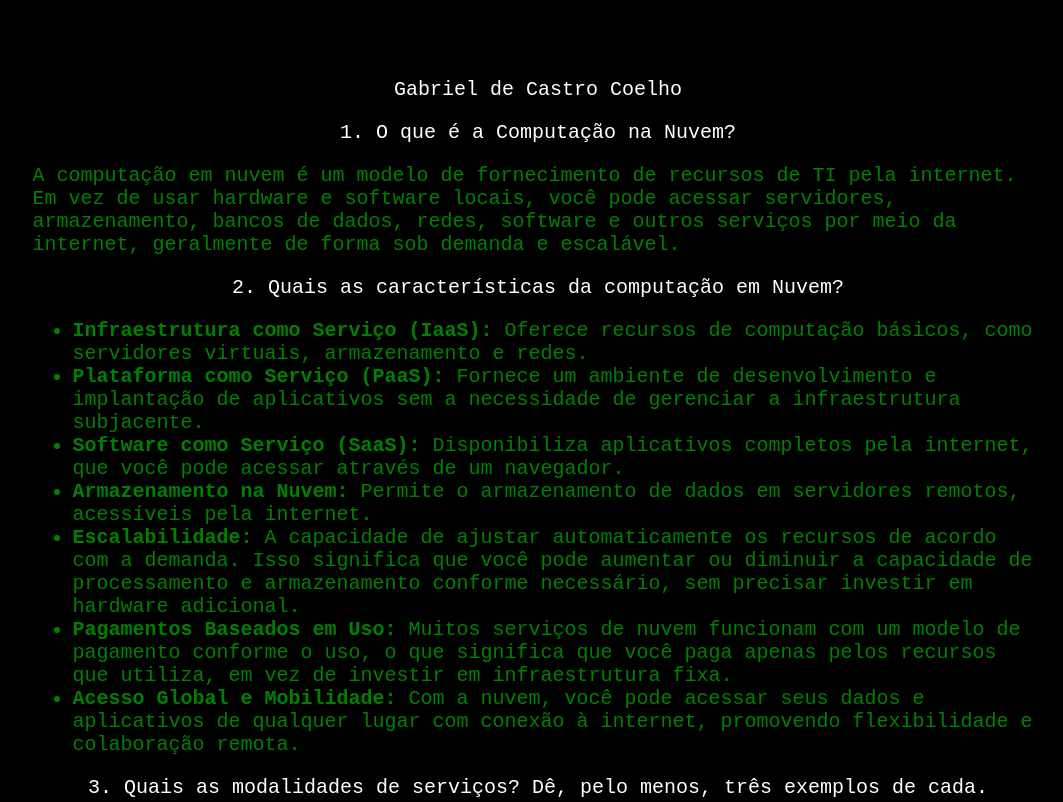
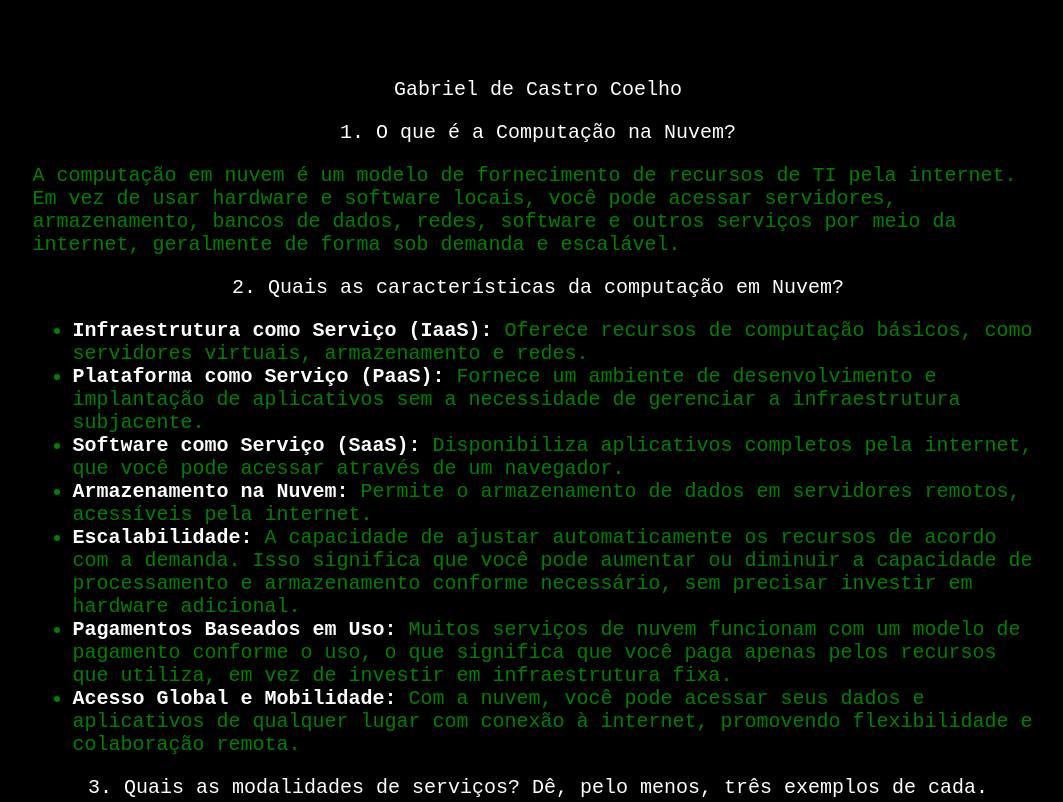
Before and after one commit to kkmood/HTML, a plain HTML site: page index.html in a window 1280 px wide. Shown: the top 802 px of the page, without its empty margins (102-1165 px from the left). Drawn offline with Linux system fonts and the light colour scheme.

Commit message:
Update index.html

```diff
--- a/index.html
+++ b/index.html
@@ -43,13 +43,13 @@
   </div>
   <div class="resposta">
     <ul>
-      <li><strong>Infraestrutura como Serviço (IaaS):</strong> Oferece recursos de computação básicos, como servidores virtuais, armazenamento e redes.</li>
-      <li><strong>Plataforma como Serviço (PaaS):</strong> Fornece um ambiente de desenvolvimento e implantação de aplicativos sem a necessidade de gerenciar a infraestrutura subjacente.</li>
-      <li><strong>Software como Serviço (SaaS):</strong> Disponibiliza aplicativos completos pela internet, que você pode acessar através de um navegador.</li>
-      <li><strong>Armazenamento na Nuvem:</strong> Permite o armazenamento de dados em servidores remotos, acessíveis pela internet.</li>
-      <li><strong>Escalabilidade:</strong> A capacidade de ajustar automaticamente os recursos de acordo com a demanda. Isso significa que você pode aumentar ou diminuir a capacidade de processamento e armazenamento conforme necessário, sem precisar investir em hardware adicional.</li>
-      <li><strong>Pagamentos Baseados em Uso:</strong> Muitos serviços de nuvem funcionam com um modelo de pagamento conforme o uso, o que significa que você paga apenas pelos recursos que utiliza, em vez de investir em infraestrutura fixa.</li>
-      <li><strong>Acesso Global e Mobilidade:</strong> Com a nuvem, você pode acessar seus dados e aplicativos de qualquer lugar com conexão à internet, promovendo flexibilidade e colaboração remota.</li>
+      <li><strong class="highlight">Infraestrutura como Serviço (IaaS):</strong> Oferece recursos de computação básicos, como servidores virtuais, armazenamento e redes.</li>
+      <li><strong class="highlight">Plataforma como Serviço (PaaS):</strong> Fornece um ambiente de desenvolvimento e implantação de aplicativos sem a necessidade de gerenciar a infraestrutura subjacente.</li>
+      <li><strong class="highlight">Software como Serviço (SaaS):</strong> Disponibiliza aplicativos completos pela internet, que você pode acessar através de um navegador.</li>
+      <li><strong class="highlight">Armazenamento na Nuvem:</strong> Permite o armazenamento de dados em servidores remotos, acessíveis pela internet.</li>
+      <li><strong class="highlight">Escalabilidade:</strong> A capacidade de ajustar automaticamente os recursos de acordo com a demanda. Isso significa que você pode aumentar ou diminuir a capacidade de processamento e armazenamento conforme necessário, sem precisar investir em hardware adicional.</li>
+      <li><strong class="highlight">Pagamentos Baseados em Uso:</strong> Muitos serviços de nuvem funcionam com um modelo de pagamento conforme o uso, o que significa que você paga apenas pelos recursos que utiliza, em vez de investir em infraestrutura fixa.</li>
+      <li><strong class="highlight">Acesso Global e Mobilidade:</strong> Com a nuvem, você pode acessar seus dados e aplicativos de qualquer lugar com conexão à internet, promovendo flexibilidade e colaboração remota.</li>
     </ul>
   </div>
   <div class="pergunta">
```
